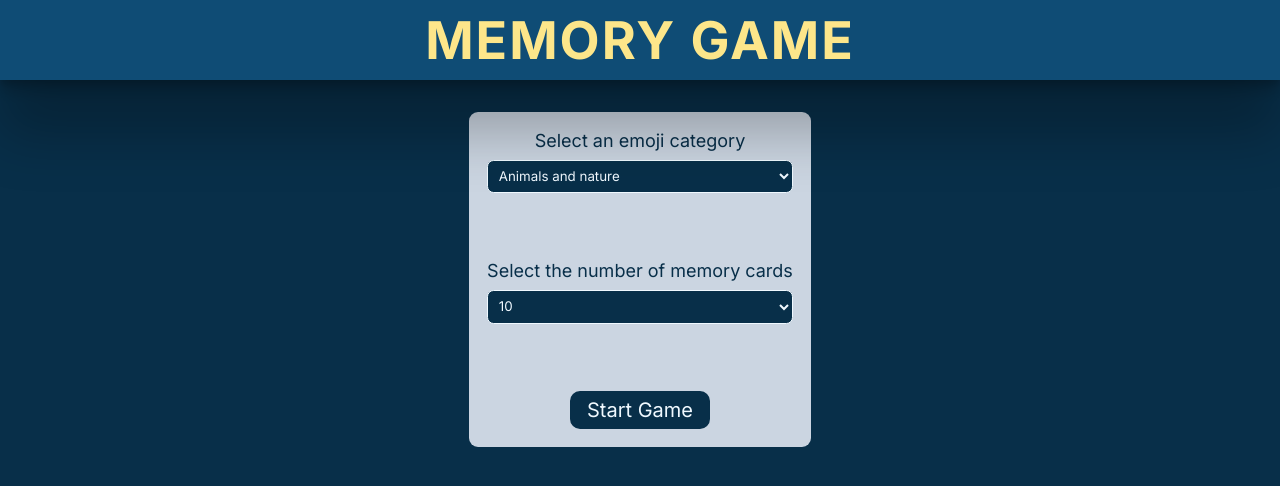
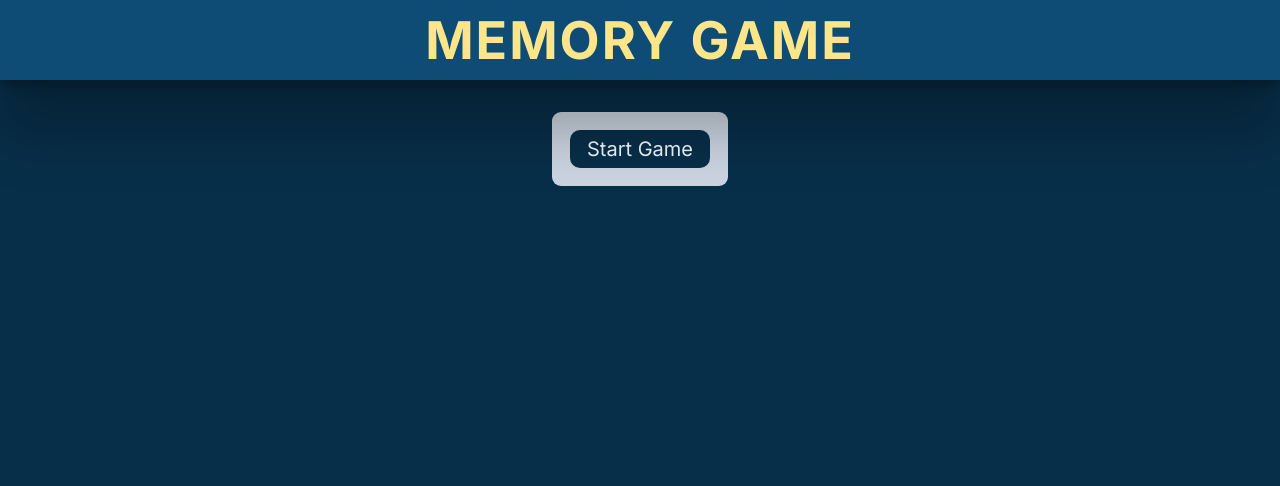
Before and after one commit to yy933/React-memory-game, a Next.js app: page / in a window 1280 px wide. Shown: the top 486 px of the page. Built offline with nearby package versions, Linux system fonts and the light colour scheme.

Commit message:
refactor: extract Select from Form component and render it with data.

```diff
--- a/src/components/Form.tsx
+++ b/src/components/Form.tsx
@@ -1,5 +1,6 @@
 import React from "react";
 import RegularButton from "./RegularButton";
+import Select from "./Select";
 import { FormProps } from "@/types";
 
 
@@ -7,27 +8,7 @@ export default function Form({ handleSubmit, handleChange }: FormProps) {
   return (
     <div className="container">
       <form className="wrapper">
-        <div className="form__inner-wrapper">
-          <label htmlFor="category">Select an emoji category</label>
-          <select name="category" id="category" onChange={handleChange}>
-            <option value="animals-and-nature">Animals and nature</option>
-            <option value="food-and-drink">Food and drink</option>
-            <option value="travel-and-places">Travel and places</option>
-            <option value="objects">Objects</option>
-            <option value="symbols">Symbols</option>
-          </select>
-        </div>
-        <div className="form__inner-wrapper">
-          <label htmlFor="number">Select the number of memory cards</label>
-          <select name="number" id="number" onChange={handleChange}>
-            <option value="10">10</option>
-            <option value="20">20</option>
-            <option value="30">30</option>
-            <option value="40">40</option>
-            <option value="50">50</option>
-          </select>
-        </div>
-
+        <Select handleChange={handleChange} />
         <RegularButton handleClick={handleSubmit}>Start Game</RegularButton>
       </form>
     </div>
--- /dev/null
+++ b/src/components/Select.tsx
@@ -0,0 +1,11 @@
+import { data } from "../app/data/data";
+import { SelectProps } from "@/types";
+export default function Select({ handleChange }: SelectProps) {
+  const selectEl = Object.entries(data).map(([key, value]) => {
+    <div key={key} className="form__inner-wrapper">
+      <label htmlFor={key}>Select a {key}</label>
+      <select name={key} id={key} onChange={handleChange}></select>
+    </div>;
+  });
+  return <>{selectEl}</>;
+}
```
Also changed, not shown: src/types/index.ts (+11 -8 lines).
